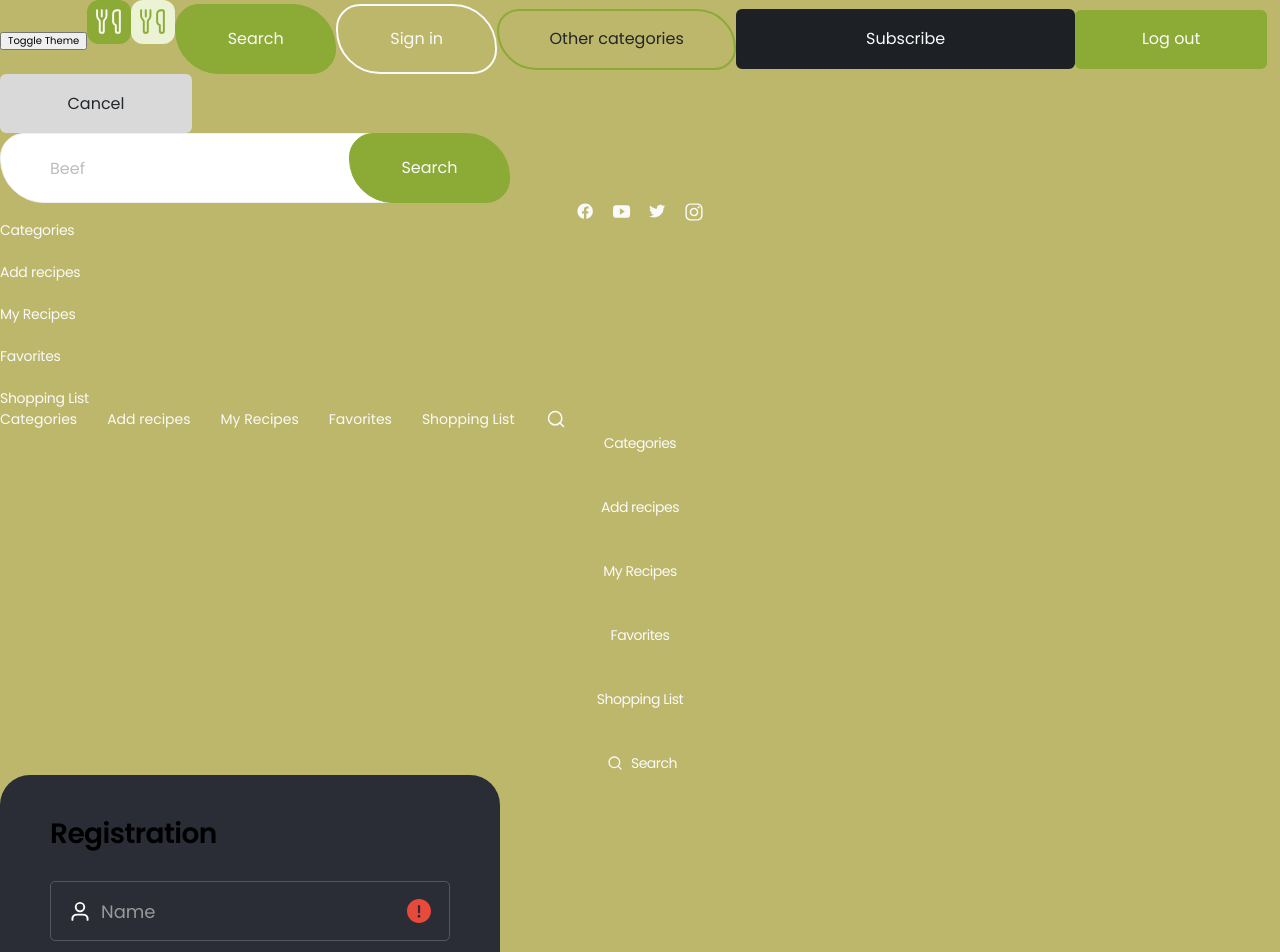
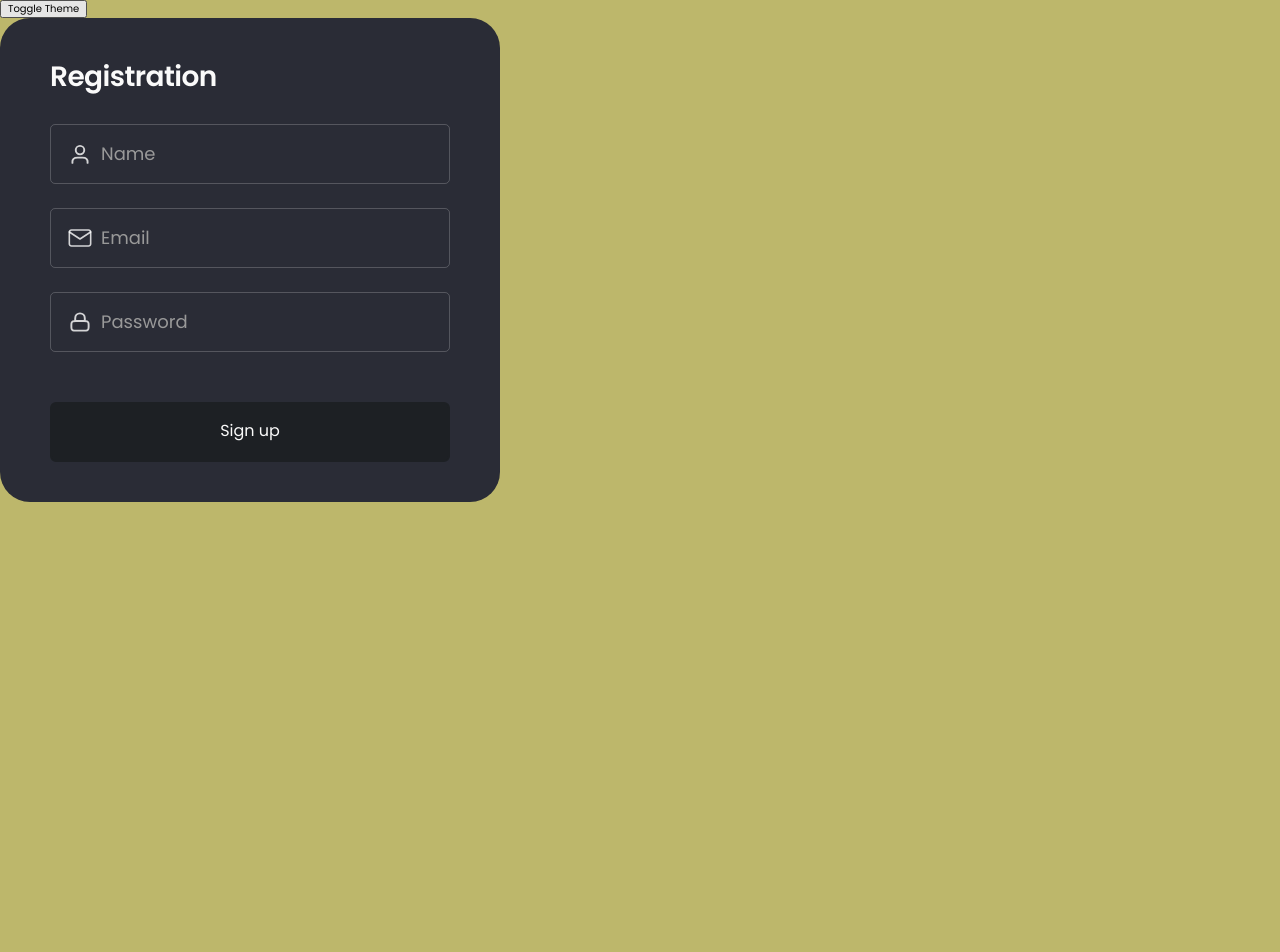
Before and after one commit to pawelrogowski/soYum, a React (Vite) app: page / in a window 1280 px wide. Shown: the top 952 px of the page. After the commit the page ends 800 px from the top, so only its background shows below. Built offline with nearby package versions, Linux system fonts and the light colour scheme.

Commit message:
added formik

```diff
--- a/package.json
+++ b/package.json
@@ -10,6 +10,7 @@
 		"preview": "vite preview"
 	},
 	"dependencies": {
+		"formik": "^2.4.3",
 		"framer-motion": "^10.16.1",
 		"prop-types": "^15.8.1",
 		"react": "^18.2.0",
--- a/src/App.jsx
+++ b/src/App.jsx
@@ -1,15 +1,10 @@
 import ThemeContext from "./contexts/ThemeContext";
 import { ThemeProvider } from "styled-components";
 import { useContext } from "react";
-import { Container } from "./components/Container/Container";
+import { BrowserRouter } from "react-router-dom";
 import { lightTheme, darkTheme, GlobalStyles } from "./styles/themes";
 import { ThemeSwitch } from "./components/ThemeToggle/ThemeSwitch";
-import { Logo } from "./components/Logo/Logo";
-import { Button } from "./components/Button/Button";
-import { SocialIcons } from "./components/SocialIcons/SocialIcons";
-import { BrowserRouter } from "react-router-dom";
-import { Navigation } from "./components/Navigation/Navigation";
-import { SearchForm } from "./components/SearchForm/SearchForm";
+import { Container } from "./components/Container/Container";
 import { RegisterForm } from "./components/Forms/RegisterForm/RegisterForm";
 export const App = () => {
 	const { theme } = useContext(ThemeContext);
@@ -18,29 +13,10 @@ export const App = () => {
 		<ThemeProvider theme={theme === "light" ? lightTheme : darkTheme}>
 			<GlobalStyles />
 			<BrowserRouter>
+				<ThemeSwitch />
 				<Container>
-					<ThemeSwitch />
-					<Logo />
-					<Logo variant="footer" />
-					<Button>Search</Button>
-					<Button variant="outlineSmall">Sign in</Button>
-					<Button variant="outlineBig">Other categories</Button>
-					<Button variant="rectBig">Subscribe</Button>
-					<Button variant="rectSmall">Log out</Button>
-					<Button variant="rectSmallDisabled">Cancel</Button>
+					<RegisterForm />
 				</Container>
-				<div>
-					<SearchForm name="search" placeholder="Beef" variant="Search" />
-				</div>
-				<div>
-					<SocialIcons />
-				</div>
-				<div>
-					<Navigation variant="footer" />
-					<Navigation variant="header" />
-					<Navigation variant="hamburger" />
-				</div>
-				<RegisterForm />
 			</BrowserRouter>
 		</ThemeProvider>
 	);
--- a/src/components/Button/Button.jsx
+++ b/src/components/Button/Button.jsx
@@ -1,8 +1,12 @@
 import PropTypes from "prop-types";
 import { StyledButton } from "./Button.styled";
 
-export const Button = ({ variant, children }) => {
-	return <StyledButton $variant={variant}>{children}</StyledButton>;
+export const Button = ({ variant, type, children }) => {
+	return (
+		<StyledButton $variant={variant} type={type}>
+			{children}
+		</StyledButton>
+	);
 };
 
 Button.propTypes = {
--- a/src/components/Forms/RegisterForm/RegisterForm.jsx
+++ b/src/components/Forms/RegisterForm/RegisterForm.jsx
@@ -1,31 +1,68 @@
 import { Button } from "../../Button/Button";
-import { TextInput } from "../../TextInput/TextInput";
 import { StyledForm } from "./RegisterForm.styled";
-
+import { Formik, Field } from "formik";
+import { Icon } from "../../Icon/Icon";
 export const RegisterForm = () => {
 	return (
-		<StyledForm>
+		<Formik
+			initialValues={{
+				name: "",
+				email: "",
+				password: "",
+			}}
+			onSubmit={(values) => {
+				console.log("Form Submitted", values);
+			}}
+		>
+			{({ handleSubmit }) => (
+				<StyledForm onSubmit={handleSubmit}>
 					<h1>Registration</h1>
 					<ul>
 						<li>
-					<TextInput placeholder="Name" iconLeft="user" iconRight="!round" />
-				</li>
-				<li>
-					<TextInput
-						placeholder="Email"
-						iconLeft="envelope"
-						iconRight="!round"
+							<label htmlFor="name">name</label>
+							<Icon icon="user" />
+							<Field
+								id="name"
+								name="name"
+								type="text"
+								placeholder="Name"
+								required
+								aria-label="Enter your name"
+								aria-required="true"
 							/>
 						</li>
 						<li>
-					<TextInput
+							<label htmlFor="email">email</label>
+							<Icon icon="envelope" />
+							<Field
+								id="email"
+								name="email"
+								type="email"
+								placeholder="Email"
+								required
+								aria-label="Enter your email"
+								aria-required="true"
+							/>
+						</li>
+						<li>
+							<label htmlFor="password">password</label>
+							<Icon icon="lock" />
+							<Field
+								id="password"
+								name="password"
+								type="password"
 								placeholder="Password"
-						iconLeft="lock"
-						iconRight="!round"
+								required
+								aria-label="Enter your password"
+								aria-required="true"
 							/>
 						</li>
 					</ul>
-			<Button variant="rectBig">Sign up</Button>
+					<Button variant="rectBig" type="submit" aria-label="Submit form">
+						Sign up
+					</Button>
 				</StyledForm>
+			)}
+		</Formik>
 	);
 };
--- a/src/components/Forms/RegisterForm/RegisterForm.styled.js
+++ b/src/components/Forms/RegisterForm/RegisterForm.styled.js
@@ -1,12 +1,15 @@
 import { styled } from "styled-components";
+import { Form } from "formik";
+import { flexContainer, font } from "../../../styles/mixins";
 
-import { flexContainer, font } from "../../../styles/mixins";
-export const StyledForm = styled.form`
+export const StyledForm = styled(Form)`
 	width: 50rem;
 	height: 48.4rem;
 	padding: 4.4rem 5rem;
 	border-radius: 3rem;
 	background-color: ${({ theme }) => theme.registerForm.bg};
+	transition: color 100ms, background-color 100ms, border 100ms, fill 100ms;
+
 	h1 {
 		${font({
 			family: ({ theme }) => theme.registerForm.font,
@@ -17,6 +20,7 @@ export const StyledForm = styled.form`
 			spacing: "-0.056rem",
 		})}
 	}
+
 	ul {
 		${flexContainer({
 			direction: "column",
@@ -25,16 +29,96 @@ export const StyledForm = styled.form`
 			wrap: "nowrap",
 			gap: "2.4rem",
 		})}
+
 		margin-top:3.2rem;
 		margin-bottom: 5rem;
+
 		li {
 			position: relative;
 			svg {
 				position: absolute;
+				width: 2.4rem;
+				height: 2.4rem;
+				top: 50%;
+				transform: translateY(-50%);
+
+				&:nth-of-type(1) {
+					stroke: ${({ theme }) => theme.registerForm.textInput.iconIdle};
+					fill: none;
+					left: 1.8rem;
+				}
+				&:nth-of-type(2) {
+					fill: #e74a3b;
+					right: 1.9rem;
+				}
+			}
+
+			&:focus-within,
+			&:hover,
+			&:focus {
+				svg {
+					&:nth-of-type(1) {
+						stroke: ${({ theme }) => theme.registerForm.textInput.iconActive};
+					}
+				}
 			}
 		}
 	}
+
 	button {
 		width: 100%;
 	}
+
+	p {
+		${font({
+			family: ({ theme }) => theme.registerForm.font,
+			color: ({ theme }) => theme.registerForm.header,
+			size: "1.4rem",
+			weight: "400",
+			height: "2.1rem",
+		})}
+		position: absolute;
+		left: 0.1rem;
+		bottom: -23px;
+	}
+
+	label {
+		display: none;
+	}
+
+	input {
+		position: relative;
+		${font({
+			family: ({ theme }) => theme.registerForm.textInput.font,
+			color: ({ theme }) => theme.registerForm.textInput.font,
+			size: "1.8rem",
+			weight: "400",
+		})}
+
+		${flexContainer({
+			direction: "row",
+			justify: "flex-start",
+			align: "center",
+			wrap: "nowrap",
+			gap: 0,
+		})}
+
+		height: 6rem;
+		max-height: 6rem;
+		width: 100%;
+		padding: 1.6rem 5rem;
+		outline: none;
+		border-radius: 5px;
+		border: 0.1rem solid
+			${({ theme }) => theme.registerForm.textInput.borderIdle};
+		color: ${({ theme }) => theme.registerForm.textInput.fontIdle};
+		background-color: ${({ theme }) => theme.registerForm.textInput.bgIdle};
+		transition: color 100ms, background-color 100ms, border 100ms, fill 100ms;
+		&:focus,
+		&:hover {
+			border: 0.1rem solid
+				${({ theme }) => theme.registerForm.textInput.borderActive};
+			${({ theme }) => theme.registerForm.textInput.fontActive};
+		}
+	}
 `;
--- a/src/components/TextInput/TextInput.jsx
+++ /dev/null
@@ -1,19 +0,0 @@
-import { StyledInput } from "./TextInput.styled";
-import { Icon } from "../Icon/Icon";
-import PropTypes from "prop-types";
-
-export const TextInput = ({ iconLeft, iconRight, placeholder }) => {
-	return (
-		<>
-			<StyledInput placeholder={placeholder} type="text" />
-			{iconLeft && <Icon icon={iconLeft} />}
-			{iconRight && <Icon icon={iconRight} />}
-		</>
-	);
-};
-
-TextInput.propTypes = {
-	iconLeft: PropTypes.string,
-	iconRight: PropTypes.string,
-	placeholder: PropTypes.string,
-};
--- a/src/components/TextInput/TextInput.styled.js
+++ /dev/null
@@ -1,60 +0,0 @@
-import styled from "styled-components";
-import { font, flexContainer } from "../../styles/mixins";
-
-export const StyledInput = styled.input`
-	position: relative;
-	${font({
-		family: ({ theme }) => theme.textInput.font,
-		color: ({ theme }) => theme.textInput.font,
-		size: "1.8rem",
-		weight: "400",
-	})}
-
-	${flexContainer({
-		direction: "row",
-		justify: "flex-start",
-		align: "center",
-		wrap: "nowrap",
-		gap: 0,
-	})}
-
-	~ svg {
-		position: absolute;
-		width: 2.4rem;
-		height: 2.4rem;
-		top: 50%;
-		transform: translateY(-50%);
-
-		&:nth-of-type(1) {
-			stroke: white;
-			fill: none;
-			left: 1.8rem;
-		}
-		&:nth-of-type(2) {
-			fill: #e74a3b;
-			right: 1.9rem;
-		}
-	}
-
-	height: 6rem;
-	max-height: 6rem;
-	width: 100%;
-	padding: 1.6rem 5rem;
-	outline: none;
-	border-radius: 5px;
-	border: 0.1rem solid ${({ theme }) => theme.textInput.borderIdle};
-	color: ${({ theme }) => theme.textInput.fontIdle};
-	background-color: ${({ theme }) => theme.textInput.bgIdle};
-	transition: color 100ms, background-color 100ms, border 100ms, fill 100ms;
-	&:focus,
-	&:hover {
-		border: 0.1rem solid ${({ theme }) => theme.textInput.borderActive};
-		${({ theme }) => theme.textInput.fontActive};
-	}
-	&:focus,
-	&:not(:placeholder-shown) ~ svg {
-		&:nth-of-type(1) {
-			stroke: ${({ theme }) => theme.textInput.iconActive};
-		}
-	}
-`;
--- a/src/styles/themes.js
+++ b/src/styles/themes.js
@@ -32,7 +32,6 @@ export const lightTheme = {
 		font: typography.family.primary,
 		header: "#FAFAFA",
 		bg: "#2A2C36",
-	},
 		textInput: {
 			font: typography.family.primary,
 			bgIdle: "transparent",
@@ -43,6 +42,10 @@ export const lightTheme = {
 			borderActive: "#fff",
 			iconIdle: "#ffffffcc",
 			iconActive: "#fff",
+			error: "#E74A3B",
+			warrning: "#F6C23E",
+			correct: "#3CBC81",
+		},
 	},
 	logo: {
 		header: {
@@ -159,8 +162,8 @@ export const darkTheme = {
 	},
 	registerForm: {
 		font: typography.family.primary,
+		header: "#FAFAFA",
 		bg: "#2A2C36",
-	},
 		textInput: {
 			font: typography.family.primary,
 			bgIdle: "transparent",
@@ -171,6 +174,10 @@ export const darkTheme = {
 			borderActive: "#fff",
 			iconIdle: "#ffffffcc",
 			iconActive: "#fff",
+			error: "#E74A3B",
+			warrning: "#F6C23E",
+			correct: "#3CBC81",
+		},
 	},
 	logo: {
 		header: {
```
Also changed, not shown: 1 other file (tests, documents, lock files or other folders). Lines whose indentation alone changed are shown as unchanged.
